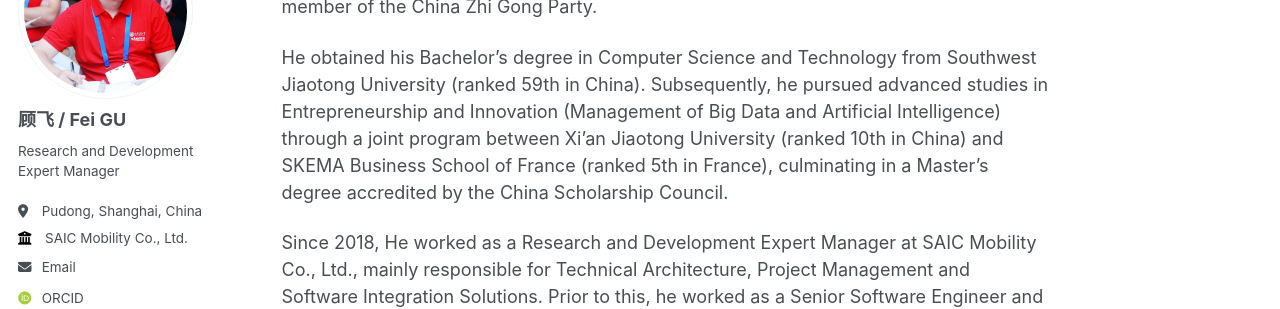
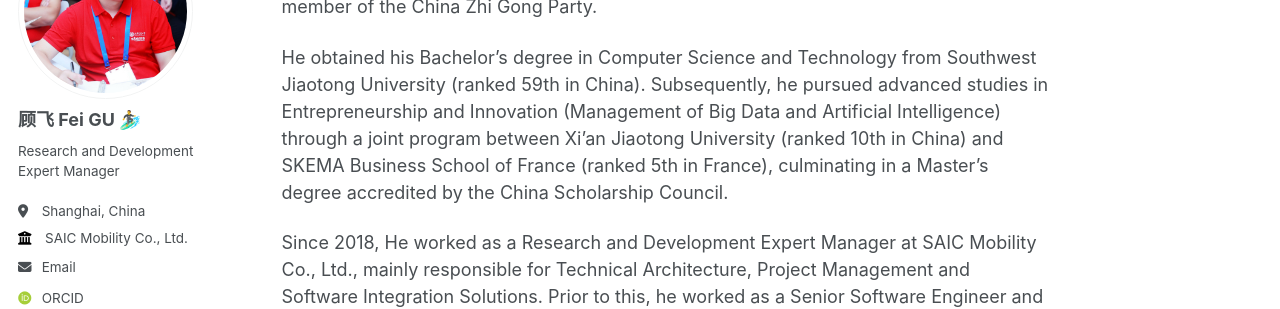
Before and after one commit to rongmax-gufei/rongmax-gufei.github.io, a Jekyll site: the page built from _pages/about.md, in a window 1280 px wide. Shown: the part 182-491 px from the top of the page. Built offline with Jekyll 4.4.1, drawn with Linux system fonts in a browser that asks for light colours; some web fonts are replaced.

Commit message:
Update _config.yml

```diff
--- a/_config.yml
+++ b/_config.yml
@@ -22,10 +22,10 @@ repository               : "rongmax-gufei/rongmax-gufei.github.io"
 author:
   # Biographic information
   avatar           : "SquarePhoto.png"
-  name             : "顾飞 / Fei GU"
+  name             : "顾飞 Fei GU 🏄‍♂️"
   pronouns         : # example: "she/her"
   bio              : "Research and Development Expert Manager"
-  location         : "Pudong, Shanghai, China"
+  location         : "Shanghai, China"
   employer         : "SAIC Mobility Co., Ltd."
   uri              : # URL
   email            : "fei.gu@skema.edu"
```
